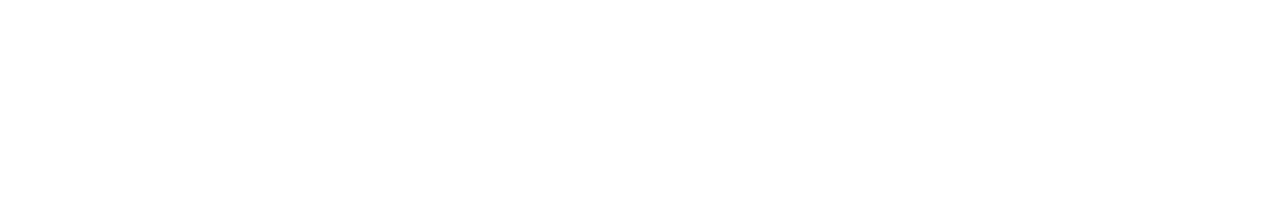
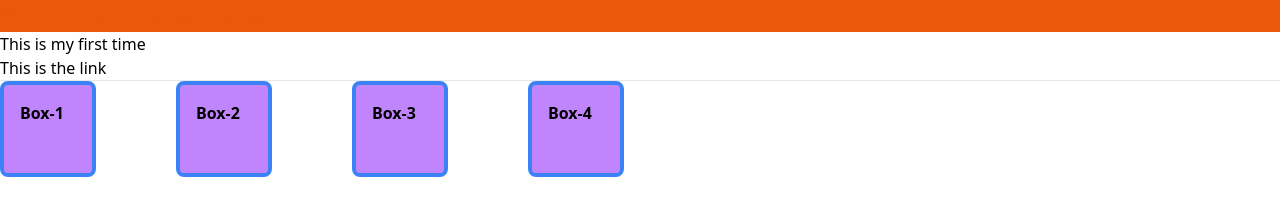
Before and after one commit to rirubelhossain/tailwind-css, a plain HTML site: page index.html in a window 1280 px wide. Drawn offline with nearby package versions, Linux system fonts and the light colour scheme.

Commit message:
basic tailwind start

```diff
--- a/index.html
+++ b/index.html
@@ -3,9 +3,30 @@
 <head>
     <meta charset="UTF-8">
     <meta name="viewport" content="width=device-width, initial-scale=1.0">
-    <title>Document</title>
+    <title>Tailwind-css</title>
+    <script src="https://cdn.tailwindcss.com"></script>
 </head>
 <body>
+    <h1 class="text-2xl text-orange-600 bg-current ">Welcome to tailwindcss</h1>
+    <h3>This is my first time </h3>
+    <a href="">This is the link</a>
+
+    <hr>
+
+    <div class="main-con flex gap-20">
+        <div class="bg-purple-400 h-24 w-24 border-4 border-blue-500 rounded-lg p-4 font-bold ">
+            Box-1
+        </div>
+        <div class="bg-purple-400 h-24 w-24 border-4 border-blue-500 rounded-lg p-4 font-bold">
+            Box-2
+        </div>
+        <div class="bg-purple-400 h-24 w-24 border-4 border-blue-500 rounded-lg p-4 font-bold">
+            Box-3
+        </div>
+        <div class="bg-purple-400 h-24 w-24 border-4 border-blue-500 rounded-lg p-4 font-bold">
+            Box-4
+        </div>
+    </div>
 
 </body>
 </html>
```
